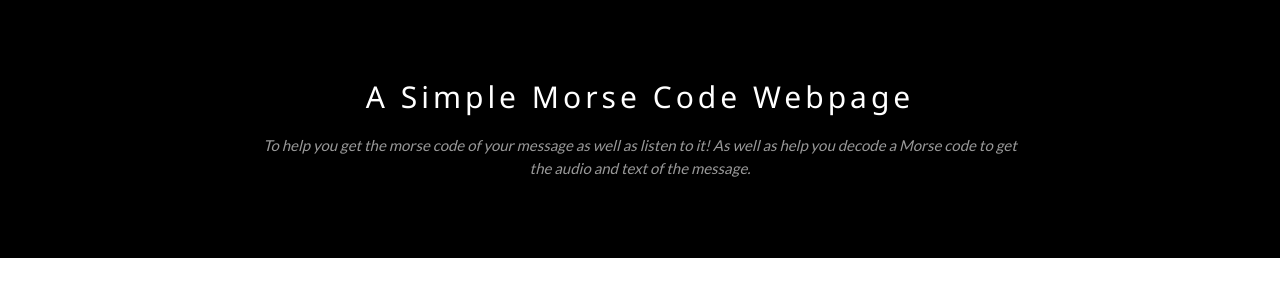
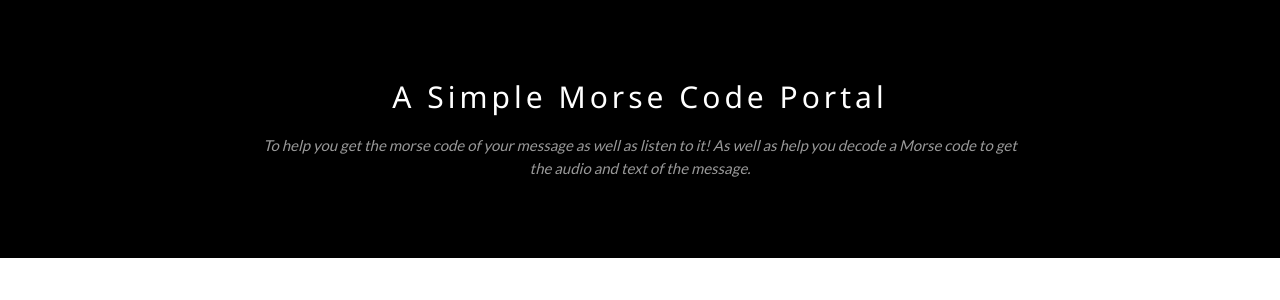
Before and after one commit to virarnab/morsee, a Django app: page / in a window 1280 px wide. Shown: the top 300 px of the page. Run offline with Django 3.2, Linux system fonts and the light colour scheme.

Commit message:
Update form.html

```diff
--- a/templates/form.html
+++ b/templates/form.html
@@ -31,7 +31,7 @@ body {font-family: "Lato", sans-serif}
 <body>
     <div class="w3-black" id="tour">
         <div class="w3-container w3-content w3-padding-64" style="max-width:800px">
-          <h2 class="w3-wide w3-center">A Simple Morse Code Webpage</h2>
+          <h2 class="w3-wide w3-center">A Simple Morse Code Portal</h2>
           <p class="w3-opacity w3-center"><i>To help you get the morse code of your message as well as listen to it! As well as help you decode a Morse code to get the audio and text of the message.</i></p>
           </div>
           </div>
```
